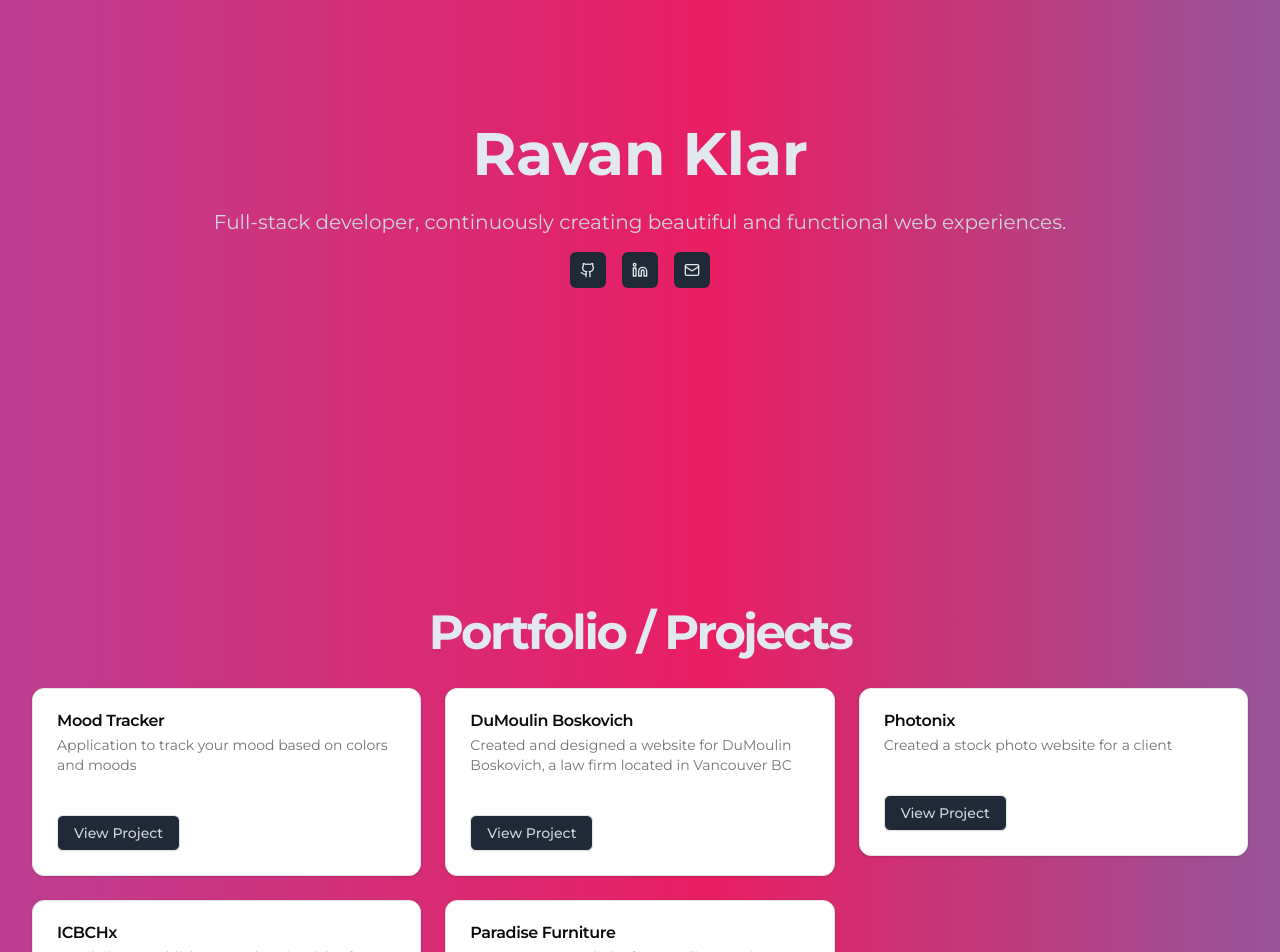
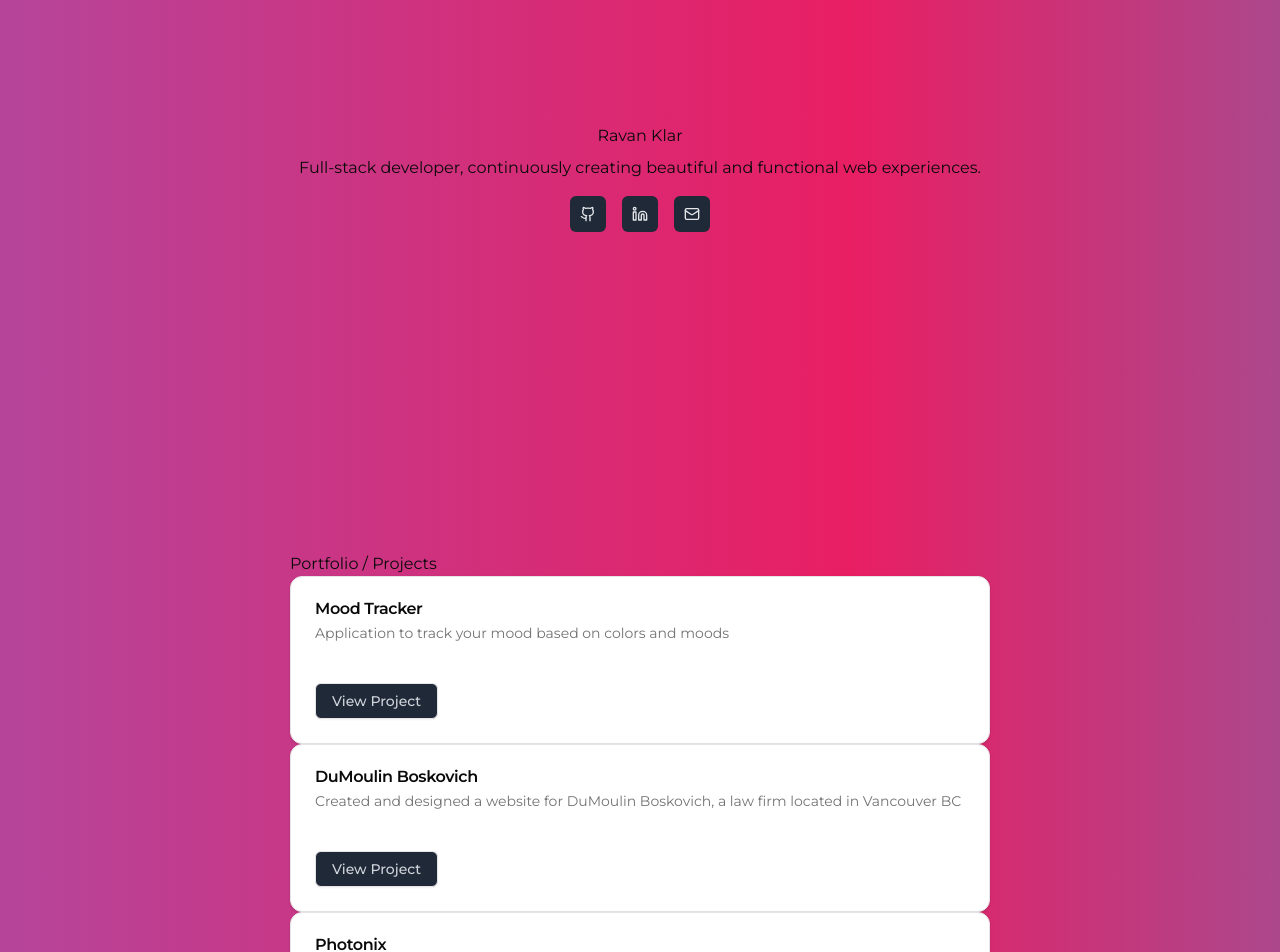
Before and after one commit to rklar3/ravanklar, a Next.js app: page /portfolio in a window 1280 px wide. Shown: the part 140-1092 px from the top of the page. Built offline with nearby package versions, Linux system fonts and the light colour scheme.

Commit message:
update nextjs

```diff
--- a/app/components/projects.tsx
+++ b/app/components/projects.tsx
@@ -74,12 +74,12 @@ export default function PortfolioSection() {
           initial={{ opacity: 0, y: -20 }}
           animate={{ opacity: 1, y: 0 }}
           transition={{ duration: 0.6 }}
-          className="text-3xl md:text-5xl lg:text-5xl font-bold mb-6 text-slate-200 text-center mb-8 font-bold tracking-tighter"
+          // className="text-3xl md:text-5xl lg:text-5xl font-bold mb-6 text-slate-200 text-center mb-8 font-bold tracking-tighter"
         >
           {title}
         </motion.h2>
         <motion.div
-          className="grid gap-6 sm:grid-cols-2 lg:grid-cols-3"
+          // className="grid gap-6 sm:grid-cols-2 lg:grid-cols-3"
           variants={containerVariants}
           initial="hidden"
           animate="visible"
--- a/app/portfolio/page.tsx
+++ b/app/portfolio/page.tsx
@@ -48,7 +48,7 @@ export default function Component() {
                   initial={{ opacity: 0, y: -20 }}
                   animate={{ opacity: 1, y: 0 }}
                   transition={{ duration: 0.6 }}
-                  className="text-4xl md:text-5xl lg:text-6xl font-bold mb-6 text-slate-200"
+                  // className="text-4xl md:text-5xl lg:text-6xl font-bold mb-6 text-slate-200"
                 >
                   {title}
                 </motion.h1>
@@ -56,7 +56,7 @@ export default function Component() {
                   initial={{ opacity: 0, y: 20 }}
                   animate={{ opacity: 1, y: 0 }}
                   transition={{ duration: 0.6, delay: 0.2 }}
-                  className="text-xl md:text-2xl lg:text-xl mb-10 max-w-4xl mx-auto text-gray-300"
+                  // className="text-xl md:text-2xl lg:text-xl mb-10 max-w-4xl mx-auto text-gray-300"
                 >
                   {subTitle}
                 </motion.p>
--- a/app/snake/page.tsx
+++ b/app/snake/page.tsx
@@ -20,7 +20,7 @@ export default function LandingPage() {
   const [score, setScore] = useState(0);
   const [gameOver, setGameOver] = useState(false);
   const [speed, setSpeed] = useState(INITIAL_SPEED);
-  const gameLoopRef = useRef<NodeJS.Timeout>();
+  const gameLoopRef = useRef<NodeJS.Timeout | null>(null);
 
   useEffect(() => {
     const handleKeyPress = (e: KeyboardEvent) => {
@@ -92,7 +92,11 @@ export default function LandingPage() {
     };
 
     gameLoopRef.current = setInterval(moveSnake, speed);
-    return () => clearInterval(gameLoopRef.current);
+    return () => {
+      if (gameLoopRef.current) {
+        clearInterval(gameLoopRef.current);
+      }
+    };
   }, [snake, direction, apple, gameOver, score, speed]);
 
   const getRandomApplePosition = (snake: { x: number; y: number }[]) => {
```
